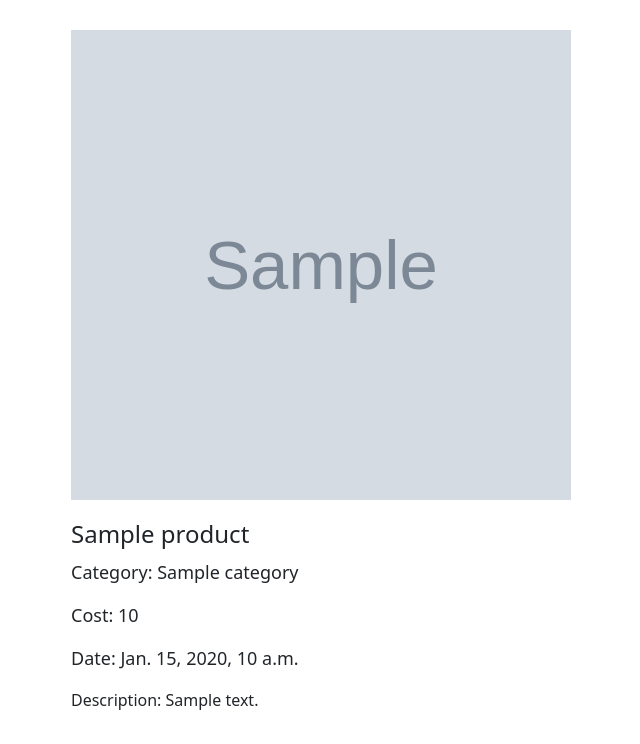
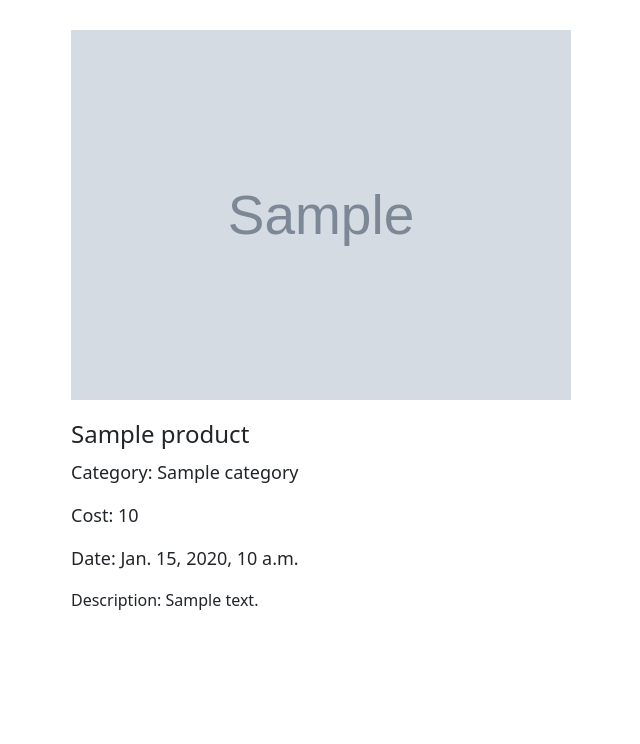
Before and after one commit to IvanAshikhin/homework_54_ivan_ashikhin, a Django app: template app/webapp/templates/detail.html in a window 1280 px wide. Shown: the part 56-800 px from the top of the page, without its empty margins (11-651 px from the left). Run offline with Django 4.2, Linux system fonts and the light colour scheme; the template is opened without the code that fills it: most values are stand-ins (such as "Sample title", 1, 10 or a date in 2020); grey boxes marked "Sample" are stand-in pictures.

```diff
--- a/app/webapp/templates/detail.html
+++ b/app/webapp/templates/detail.html
@@ -41,7 +41,7 @@
     </div>
 </nav>
 <div class="container">
-    <img src="{{ product.image }}" alt="" style="height: 500px; width: 500px;padding-top: 30px" class="img-fluid">
+    <img src="{{ product.image }}" alt="" style="height: 400px; width: 500px;padding-top: 30px" class="img-fluid">
     <h1 class="detail">{{ product.product_name }}</h1>
     <p class="category">Category: {{ product.category }}</p>
     <p class="cost">Cost: {{ product.cost }}</p>
```
Also changed, not shown: app/fixtures/dump.json (added, +1 -0 lines), app/app/static/css/style.css (deleted).
